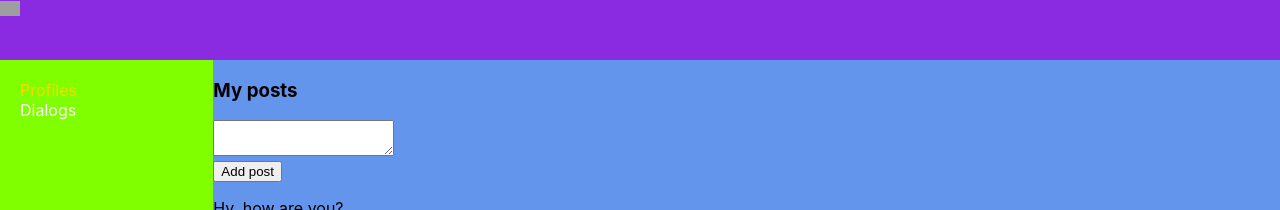
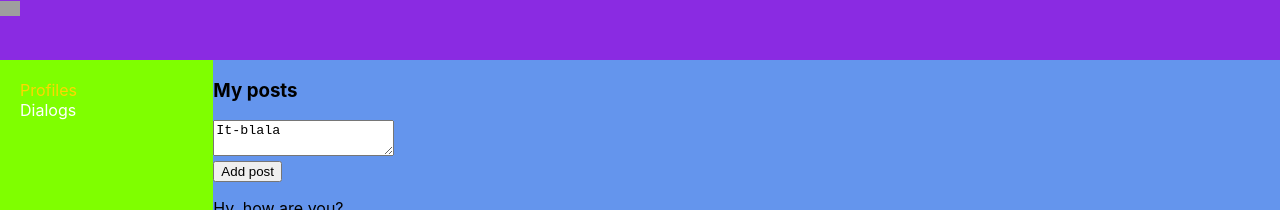
Before and after one commit to astghiksaghyan/React_app_kama, a React (Create React App) app in the folder client/: page /profiles in a window 1280 px wide. Shown: the top 210 px of the page. Built offline with nearby package versions, Linux system fonts and the light colour scheme; grey boxes are pictures that could not be loaded.

Commit message:
Update new post text

```diff
--- a/client/src/App.js
+++ b/client/src/App.js
@@ -4,14 +4,18 @@ import Header from './components/Header/Header';
 import Navbar from './components/Navbar/Navbar';
 import Dialogs from './components/Dialogs/Dialogs';
 import Profiles from './components/Profiles/Profiles';
-const App = ({state, addPost}) => {
+const App = ({state, addPost, updateNewPostText}) => {
   return (
     <div className="app-wrapper">
       <BrowserRouter>
         <Header />
         <Navbar />
         <div className="app-wrapper-content">
-            <Route path='/profiles' render={() => <Profiles profilePage={state.profilePage} addPost={addPost}/>}/>
+            <Route path='/profiles' render={() => <Profiles
+                    profilePage={state.profilePage}
+                    addPost={addPost}
+                    updateNewPostText={updateNewPostText}
+                  />}/>
             <Route path='/dialogs' render={() => <Dialogs dialogsData={state.dialogsData}/>}/>
         </div>
       </BrowserRouter>
--- a/client/src/components/Posts/Posts.jsx
+++ b/client/src/components/Posts/Posts.jsx
@@ -2,7 +2,7 @@ import { useRef } from 'react';
 import s from './Posts.module.css';
 import Post from '../Post/Post';
 
-const Posts = ({postsData, addPost}) => {
+const Posts = ({postsData, newPostText, addPost, updateNewPostText}) => {
     const posts = postsData.map((post) => {
         return <Post key={post.id} message={post.message} likesCount={post.likesCount}></Post>;
     });
@@ -11,14 +11,21 @@ const Posts = ({postsData, addPost}) => {
         addPost(textAreaRef.current.value);
         textAreaRef.current.value = '';
     };
+    const onPostChange = () => {
+        const value = textAreaRef.current.value;
+        updateNewPostText(value);
+
+    };
     return (
         <div className={s.postsBlock}>
             <h3>My posts</h3>
             <div>
                 <div>
-                    <textarea ref={(textArea) => {
-                        textAreaRef.current = textArea;
-                    }}></textarea>
+                    <textarea
+                        ref={textAreaRef}
+                        onChange={onPostChange}
+                        value={newPostText}
+                    />
                 </div>
                 <div>
                     <button onClick={addCurrentPost}>Add post</button>
--- a/client/src/components/Profiles/Profiles.jsx
+++ b/client/src/components/Profiles/Profiles.jsx
@@ -1,7 +1,13 @@
 import Posts from '../Posts/Posts';
-const Profiles = ({profilePage, addPost}) => {
+const Profiles = ({profilePage, addPost, updateNewPostText}) => {
     return <div className="content">
-        <Posts postsData={profilePage.posts} addPost={addPost}></Posts>
+        <Posts
+            postsData={profilePage.posts}
+            newPostText={profilePage.newPostText}
+            addPost={addPost}
+            updateNewPostText={updateNewPostText}
+            state
+        ></Posts>
     </div>
 }
 
--- a/client/src/render.js
+++ b/client/src/render.js
@@ -2,12 +2,12 @@ import React from 'react';
 import ReactDOM from 'react-dom';
 import './index.css';
 import App from './App';
-import { addPost } from './state';
+import { addPost, updateNewPostText } from './state';
 
 export const renderEntireTree = (state) => {
   ReactDOM.render(
     <React.StrictMode>
-      <App state={state} addPost={addPost}/>
+      <App state={state} addPost={addPost} updateNewPostText={updateNewPostText} />
     </React.StrictMode>,
     document.getElementById('root')
   );
--- a/client/src/state.js
+++ b/client/src/state.js
@@ -10,7 +10,8 @@ import { renderEntireTree } from './render';
             id: 2,
             message: 'It is my first post',
             likesCount: 5
-        }]
+        }],
+        newPostText: 'It-blala'
     },
     dialogsData: [{
             id: 1,
@@ -47,3 +48,8 @@ export const addPost = (postMessage) => {
     state.profilePage.posts.push(newPost);
     renderEntireTree(state);
 };
+
+export const updateNewPostText = (postMessage) => {
+    state.profilePage.newPostText = postMessage;
+    renderEntireTree(state);
+};
```
